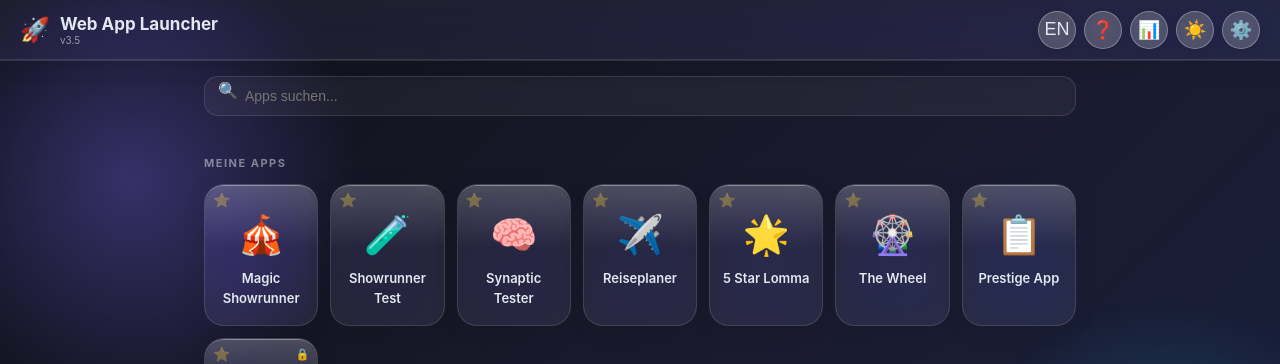
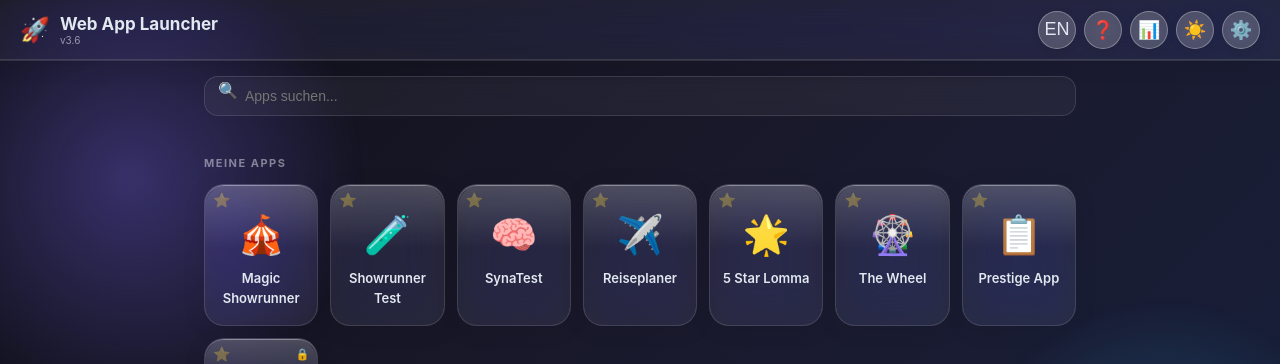
Before and after one commit to TheLomma/webappstarter, a React (Create React App) app: page / in a window 1280 px wide. Shown: the top 364 px of the page. Built offline with nearby package versions, Linux system fonts and the light colour scheme.

Commit message:
Update App.js
Version 3.6

```diff
--- a/src/App.js
+++ b/src/App.js
@@ -24,7 +24,7 @@ const translations = {
     namePlaceholder: "My App",
     urlPlaceholder: "https://example.com",
     emojiPlaceholder: "🌐",
-    version: "v3.5",
+    version: "v3.6",
     search: "Search apps...",
     importExport: "Import / Export",
     exportBtn: "Export JSON",
@@ -133,7 +133,7 @@ const translations = {
     namePlaceholder: "Meine App",
     urlPlaceholder: "https://beispiel.de",
     emojiPlaceholder: "🌐",
-    version: "v3.5",
+    version: "v3.6",
     search: "Apps suchen...",
     importExport: "Import / Export",
     exportBtn: "JSON exportieren",
@@ -262,7 +262,7 @@ export default function App() {
   const DEFAULT_APPS = [
     { id: 1, name: "Magic Showrunner", url: "https://magicshowrunnernew.vercel.app", emoji: "🎪", fav: false },
     { id: 2, name: "Showrunner Test", url: "https://magicshowrunnertest.vercel.app", emoji: "🧪", fav: false },
-    { id: 3, name: "Synaptic Tester", url: "https://synaptictester.vercel.app", emoji: "🧠", fav: false },
+    { id: 3, name: "SynaTest", url: "https://synaptictester.vercel.app", emoji: "🧠", fav: false },
     { id: 4, name: "Reiseplaner", url: "https://reiseplaner-psi.vercel.app", emoji: "✈️", fav: false },
     { id: 5, name: "5 Star Lomma", url: "https://magic.pm/5star/lomma/", emoji: "🌟", fav: false },
     { id: 6, name: "The Wheel", url: "https://thewheel.fun/login.php", emoji: "🎡", fav: false },
```
